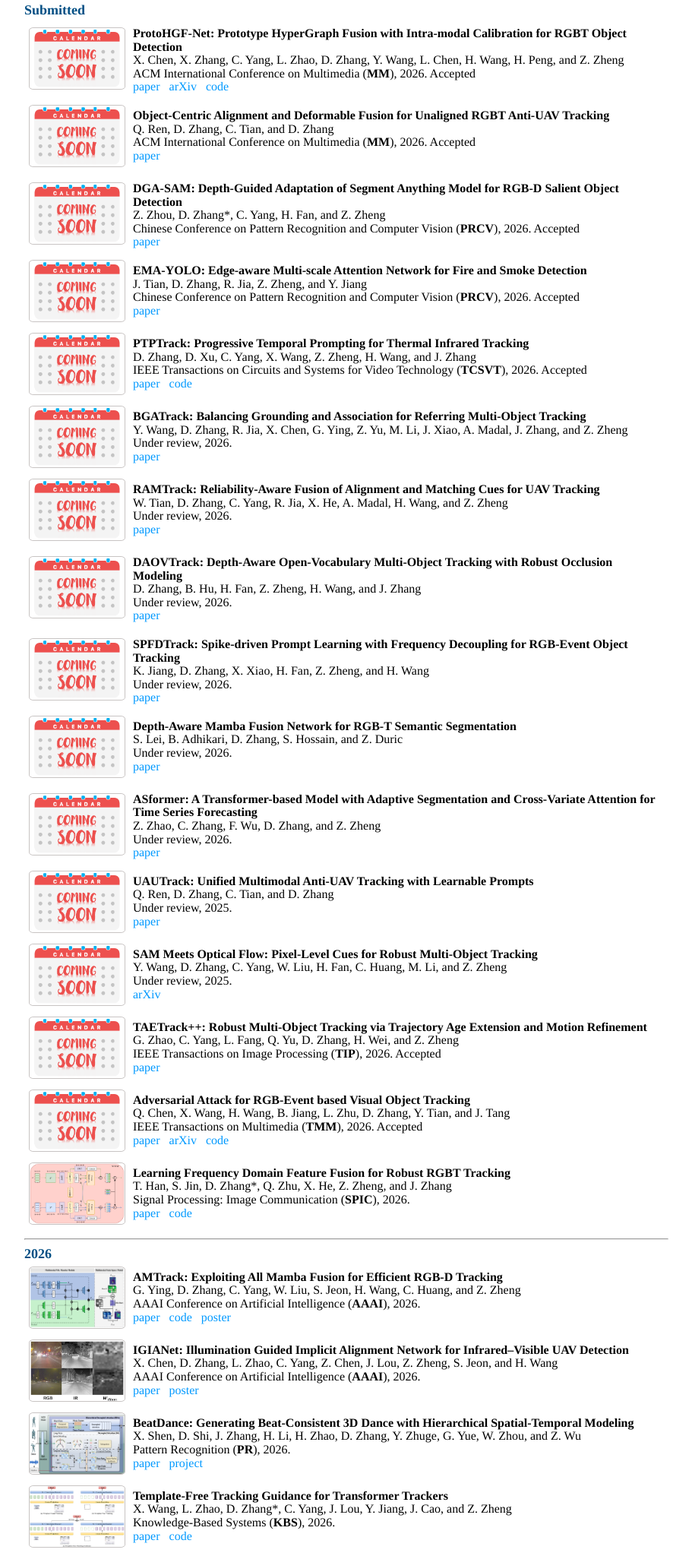
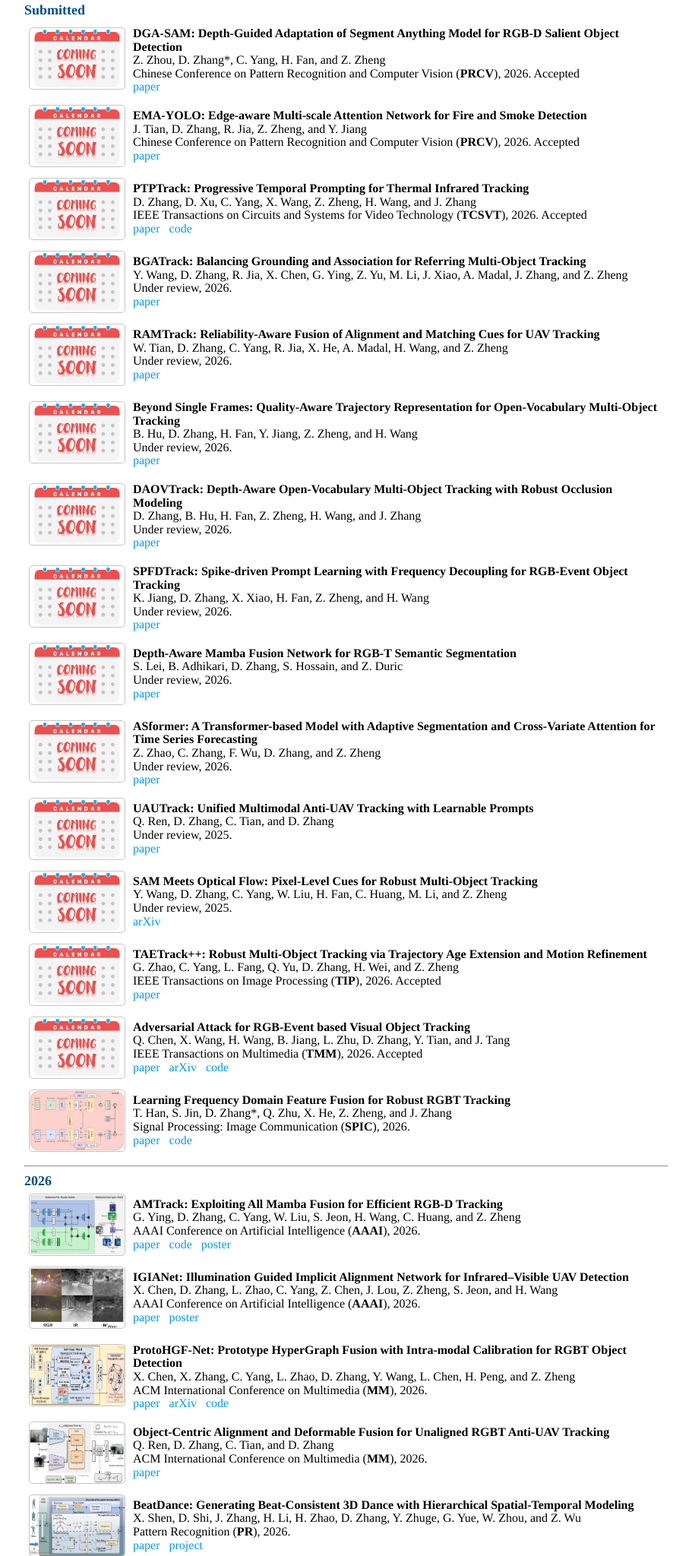
Before and after one commit to dwzhangzjnu/dwzhangzjnu.github.io, a plain HTML site: page publications.html in a window 1280 px wide. Shown: the part 107-2155 px from the top of the page at 76% size, without its empty margins (184-1095 px from the left). Drawn offline with Linux system fonts and the light colour scheme.

Commit message:
Update publications.html

```diff
--- a/publications.html
+++ b/publications.html
@@ -35,38 +35,6 @@
 	<br>
 
 	<table border=0 cellpadding=4>
-
-		<tr>
-			<td><img src="./publication/coming.png", style="border-radius:5% 5% 5% 5%; border-color:#C8C4C3;" border="1" width=125 height="80">	</TD>
-			<td valign=top>
-				<p style="line-height: 110%; margin-top: 5px; margin-bottom: 5px;">
-					<font style="font-weight:bold">ProtoHGF-Net: Prototype HyperGraph Fusion with Intra-modal Calibration for RGBT Object Detection</font>
-					<br>
-					<font color="#000000" >X. Chen, X. Zhang, C. Yang, L. Zhao, D. Zhang, Y. Wang, L. Chen, H. Wang, H. Peng, and Z. Zheng</font>
-					<br>
-					<font>ACM International Conference on Multimedia (<b>MM</b>), 2026. Accepted </font>
-					<br>
-					<a href=" " target="_blank"><font color="#0099ff">paper</font></a>  &nbsp; <a href="https://arxiv.org/abs/2608.11595" target="_blank"><font color="#0099ff">arXiv</font></a>  &nbsp; <a href="https://github.com/ZiMo-Chen/ProtoHGF" target="_blank"><font color="#0099ff">code</font></a>
-					<br>
-				</p>
-			</td>
-		</tr>
-
-		<tr>
-			<td><img src="./publication/coming.png", style="border-radius:5% 5% 5% 5%; border-color:#C8C4C3;" border="1" width=125 height="80">	</TD>
-			<td valign=top>
-				<p style="line-height: 110%; margin-top: 5px; margin-bottom: 5px;">
-					<font style="font-weight:bold">Object-Centric Alignment and Deformable Fusion for Unaligned RGBT Anti-UAV Tracking</font>
-					<br>
-					<font color="#000000" >Q. Ren, D. Zhang, C. Tian, and D. Zhang</font>
-					<br>
-					<font>ACM International Conference on Multimedia (<b>MM</b>), 2026. Accepted </font>
-					<br>
-					<a href=" " target="_blank"><font color="#0099ff">paper</font></a>
-					<br>
-				</p>
-			</td>
-		</tr>
 
 		<tr>
 			<td><img src="./publication/coming.png", style="border-radius:5% 5% 5% 5%; border-color:#C8C4C3;" border="1" width=125 height="80">	</TD>
@@ -139,6 +107,22 @@
 					<font style="font-weight:bold">RAMTrack: Reliability-Aware Fusion of Alignment and Matching Cues for UAV Tracking</font>
 					<br>
 					<font color="#000000" >W. Tian, D. Zhang, C. Yang, R. Jia, X. He, A. Madal, H. Wang, and Z. Zheng</font>
+					<br>
+					<font>Under review, 2026. </font>
+					<br>
+					<a href=" " target="_blank"><font color="#0099ff">paper</font></a>
+					<br>
+				</p>
+			</td>
+		</tr>
+
+		<tr>
+			<td><img src="./publication/coming.png", style="border-radius:5% 5% 5% 5%; border-color:#C8C4C3;" border="1" width=125 height="80">	</TD>
+			<td valign=top>
+				<p style="line-height: 110%; margin-top: 5px; margin-bottom: 5px;">
+					<font style="font-weight:bold">Beyond Single Frames: Quality-Aware Trajectory Representation for Open-Vocabulary Multi-Object Tracking</font>
+					<br>
+					<font color="#000000" >B. Hu, D. Zhang, H. Fan, Y. Jiang, Z. Zheng, and H. Wang</font>
 					<br>
 					<font>Under review, 2026. </font>
 					<br>
@@ -328,6 +312,38 @@
 					<font>AAAI Conference on Artificial Intelligence (<b>AAAI</b>), 2026. </font>
 					<br>
 					<a href="https://ojs.aaai.org/index.php/AAAI/article/view/37298" target="_blank"><font color="#0099ff">paper</font></a> &nbsp; <a href=" " target="_blank"><font color="#0099ff">poster</font></a>
+					<br>
+				</p>
+			</td>
+		</tr>
+
+		<tr>
+			<td><img src="./publication/proto.png", style="border-radius:5% 5% 5% 5%; border-color:#C8C4C3;" border="1" width=125 height="80">	</TD>
+			<td valign=top>
+				<p style="line-height: 110%; margin-top: 5px; margin-bottom: 5px;">
+					<font style="font-weight:bold">ProtoHGF-Net: Prototype HyperGraph Fusion with Intra-modal Calibration for RGBT Object Detection</font>
+					<br>
+					<font color="#000000" >X. Chen, X. Zhang, C. Yang, L. Zhao, D. Zhang, Y. Wang, L. Chen, H. Peng, and Z. Zheng</font>
+					<br>
+					<font>ACM International Conference on Multimedia (<b>MM</b>), 2026. </font>
+					<br>
+					<a href="https://dl.acm.org/doi/10.1145/3767308.3835030" target="_blank"><font color="#0099ff">paper</font></a>  &nbsp; <a href="https://arxiv.org/abs/2608.11595" target="_blank"><font color="#0099ff">arXiv</font></a>  &nbsp; <a href="https://github.com/ZiMo-Chen/ProtoHGF" target="_blank"><font color="#0099ff">code</font></a>
+					<br>
+				</p>
+			</td>
+		</tr>
+
+		<tr>
+			<td><img src="./publication/u2track.png", style="border-radius:5% 5% 5% 5%; border-color:#C8C4C3;" border="1" width=125 height="80">	</TD>
+			<td valign=top>
+				<p style="line-height: 110%; margin-top: 5px; margin-bottom: 5px;">
+					<font style="font-weight:bold">Object-Centric Alignment and Deformable Fusion for Unaligned RGBT Anti-UAV Tracking</font>
+					<br>
+					<font color="#000000" >Q. Ren, D. Zhang, C. Tian, and D. Zhang</font>
+					<br>
+					<font>ACM International Conference on Multimedia (<b>MM</b>), 2026. </font>
+					<br>
+					<a href="https://dl.acm.org/doi/10.1145/3767308.3835490" target="_blank"><font color="#0099ff">paper</font></a>
 					<br>
 				</p>
 			</td>
```
